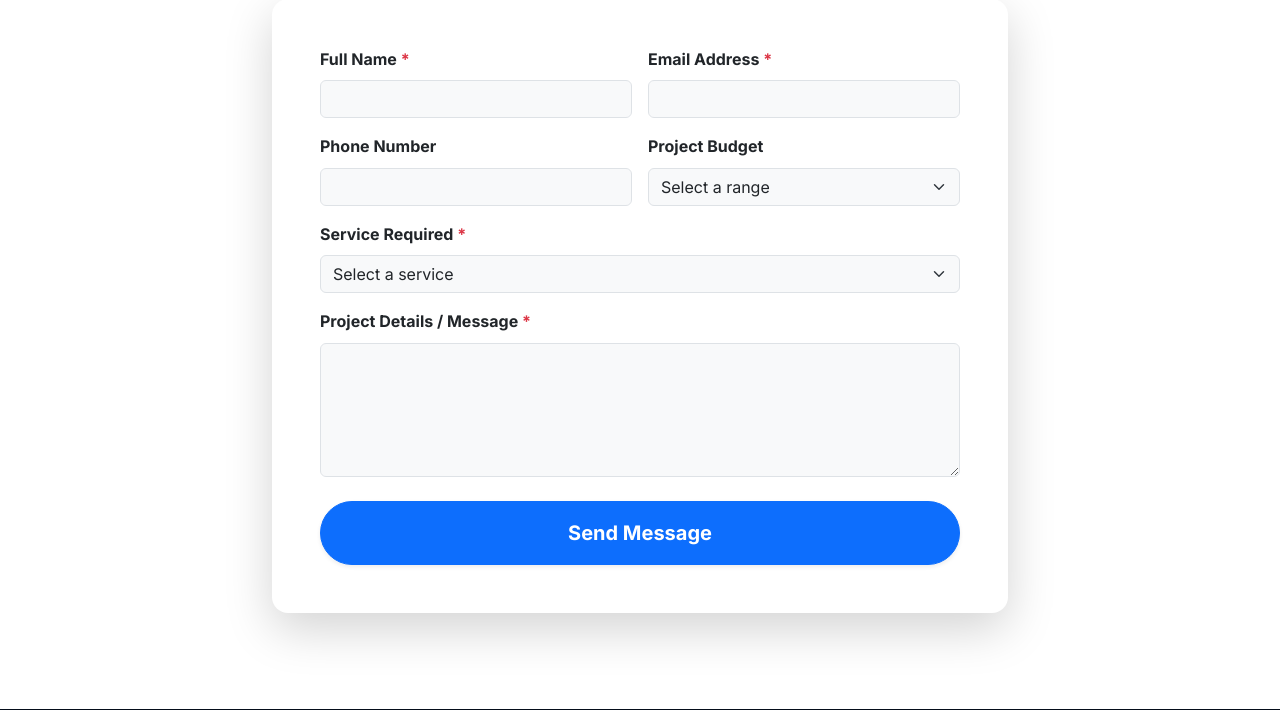
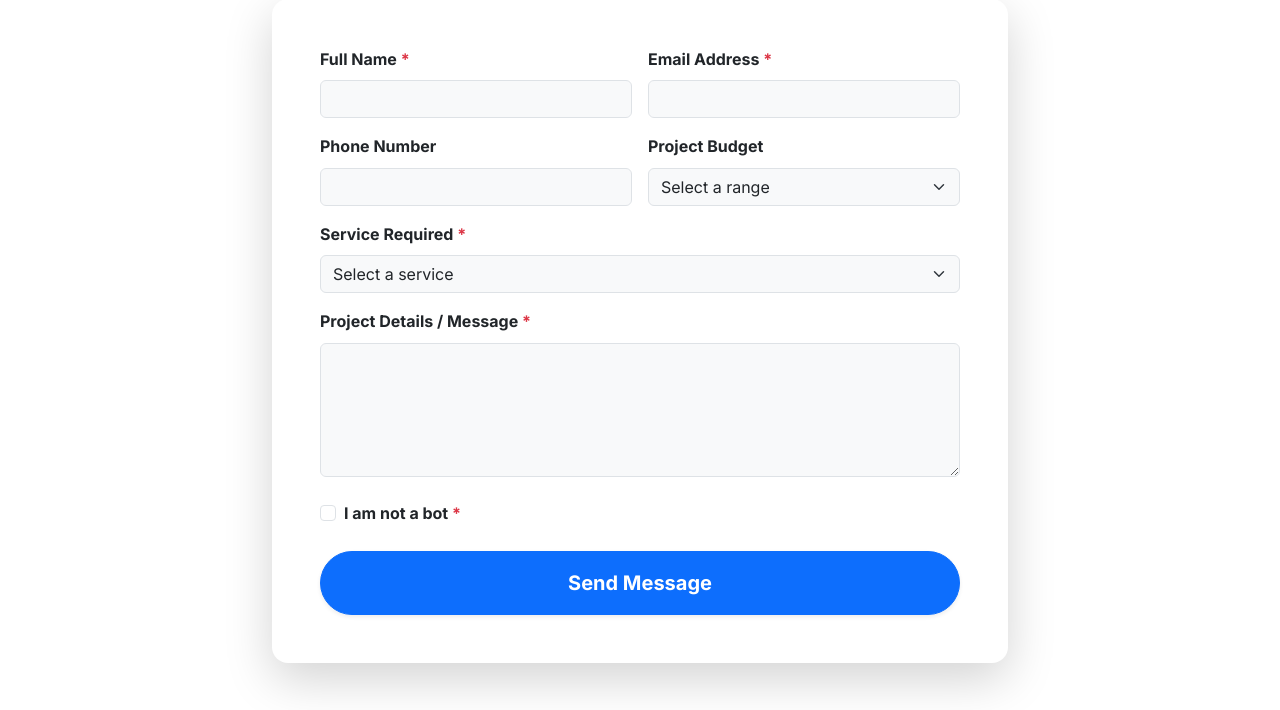
Before and after one commit to fmshaja/aslal, a PHP site: page /contact.php in a window 1280 px wide. Shown: the part 316-1026 px from the top of the page. Run offline with PHP 8.4, Linux system fonts and the light colour scheme; data comes from the database, SQL or seed files in the repository.

Commit message:
Add favicon and 'not a bot' checkbox to contact page

```diff
--- a/contact.php
+++ b/contact.php
@@ -15,9 +15,10 @@ if ($_SERVER['REQUEST_METHOD'] === 'POST') {
         $service = sanitize($_POST['service_required'] ?? '');
         $budget = sanitize($_POST['budget'] ?? '');
         $message = sanitize($_POST['message'] ?? '');
+        $not_bot = isset($_POST['not_bot']);
 
-        if (empty($name) || empty($email) || empty($service) || empty($message)) {
-            $error = 'Please fill out all required fields.';
+        if (empty($name) || empty($email) || empty($service) || empty($message) || !$not_bot) {
+            $error = 'Please fill out all required fields and confirm you are not a bot.';
         } elseif (!filter_var($email, FILTER_VALIDATE_EMAIL)) {
             $error = 'Invalid email address.';
         } else {
@@ -109,6 +110,11 @@ $services = $servStmt->fetchAll(PDO::FETCH_COLUMN);
                             <textarea class="form-control bg-light" id="message" name="message" rows="5" required><?= htmlspecialchars($_POST['message'] ?? '') ?></textarea>
                         </div>
 
+                        <div class="mb-4 form-check">
+                            <input type="checkbox" class="form-check-input" id="not_bot" name="not_bot" required>
+                            <label class="form-check-label fw-bold" for="not_bot">I am not a bot <span class="text-danger">*</span></label>
+                        </div>
+
                         <div class="d-grid">
                             <button type="submit" class="btn btn-primary btn-lg rounded-pill py-3 fw-bold shadow-sm">Send Message</button>
                         </div>
--- a/includes/header.php
+++ b/includes/header.php
@@ -20,6 +20,8 @@ require_once __DIR__ . '/functions.php';
     <link href="https://cdn.jsdelivr.net/npm/bootstrap-icons@1.10.5/font/bootstrap-icons.css" rel="stylesheet">
     <!-- Custom CSS -->
     <link rel="stylesheet" href="assets/css/style.css">
+    <!-- Favicon -->
+    <link rel="icon" type="image/jpeg" href="assets/images/favicon.jpg">
 </head>
 <body>
     <nav class="navbar navbar-expand-lg sticky-top py-3">
```
Also changed, not shown: assets/images/favicon.jpg (added).
